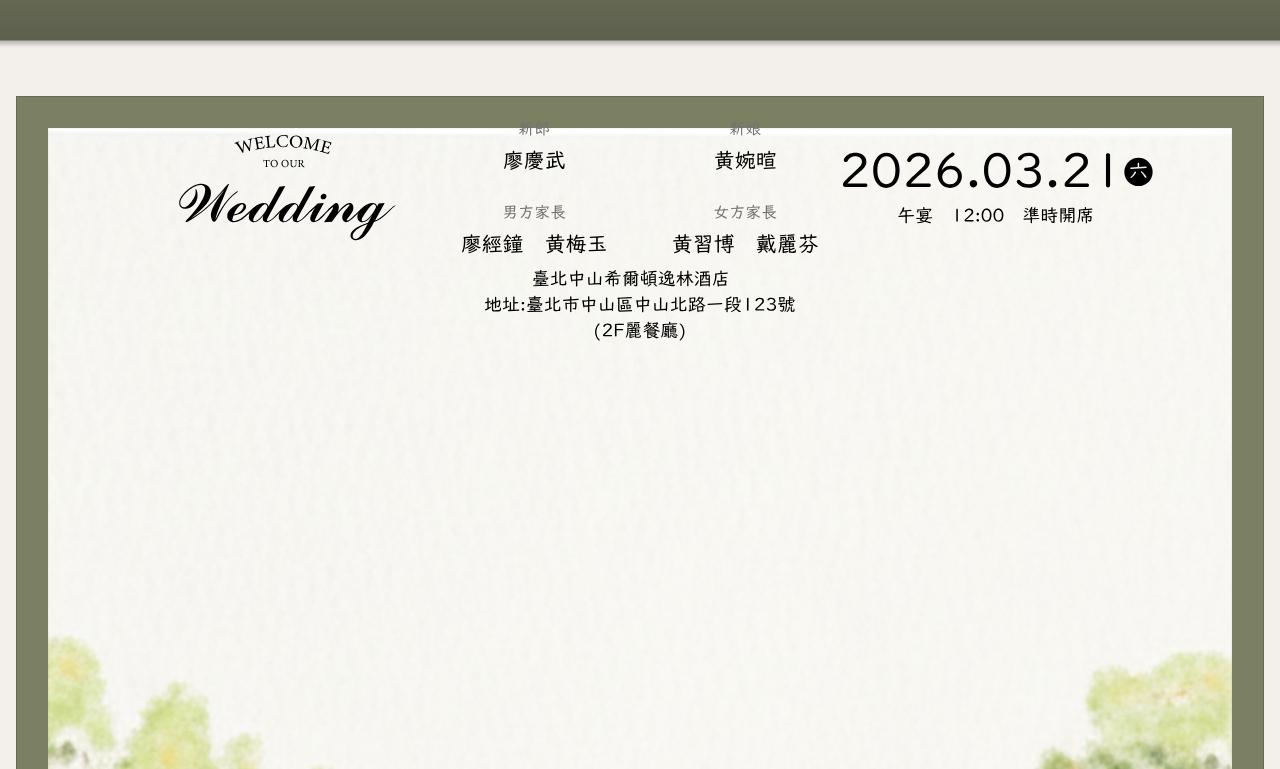
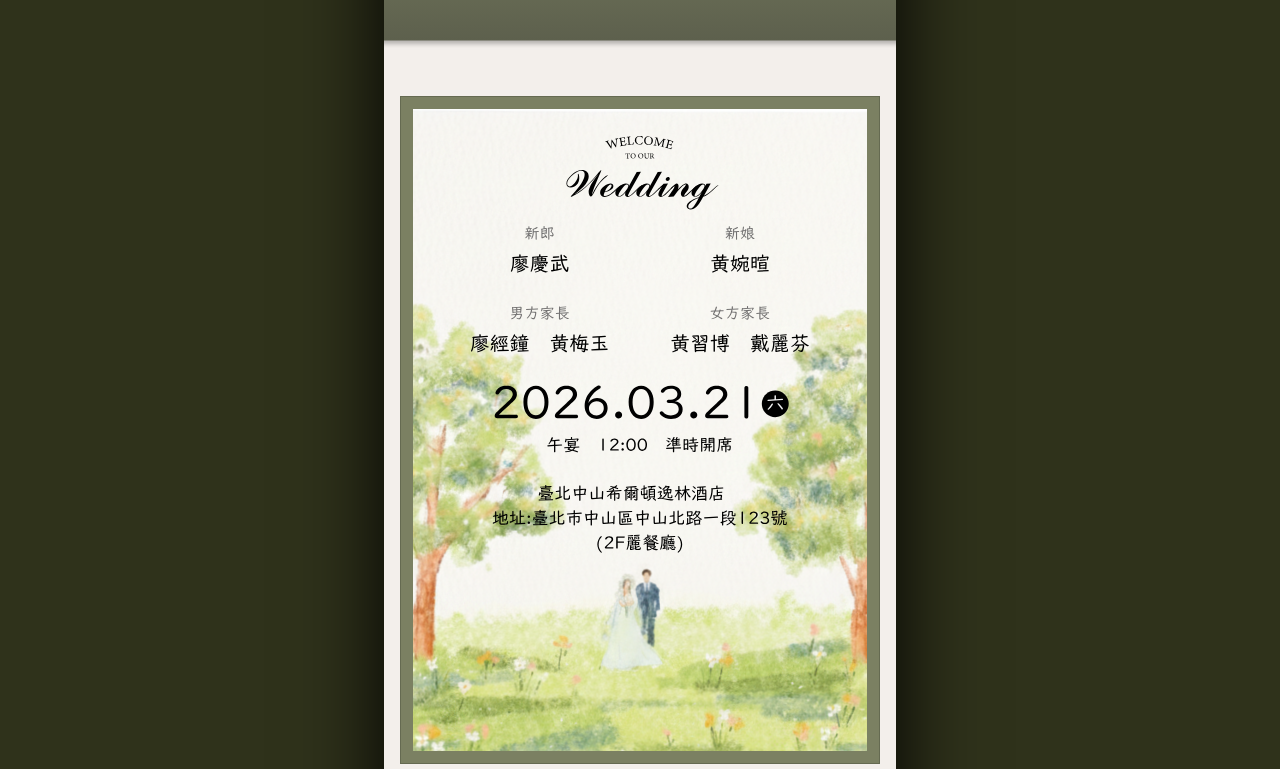
Before and after one commit to nicole0322n/wedding_project, a React (Vite) app: page / in a window 1280 px wide. Shown: the part 591-1360 px from the top of the page. Built offline with nearby package versions, Linux system fonts and the light colour scheme; a web font is replaced by a local one.

Commit message:
feat: 響應式設置

```diff
--- a/index.html
+++ b/index.html
@@ -14,7 +14,7 @@
       property="og:url"
       content="https://nicole0322n.github.io/wedding_project/"
     />
-    <meta property="og:title" content="慶武＆婉暄 電子喜帖" />
+    <meta property="og:title" content="〖慶武＆婉暄〗電子喜帖" />
     <meta
       property="og:description"
       content="誠摯邀請您參加我們的婚禮，見證幸福時刻。"
--- a/src/App.jsx
+++ b/src/App.jsx
@@ -21,6 +21,7 @@ function App() {
   }, []);
   return (
     <>
+      <div className="outline-width">
         <Envelopes />
         <Letters />
         <TrafficInfo />
@@ -28,6 +29,7 @@ function App() {
         <Seat />
         <FoodMenu />
         <Footer />
+      </div>
     </>
   );
 }
--- a/src/components/Letters.jsx
+++ b/src/components/Letters.jsx
@@ -6,7 +6,7 @@ function Letters() {
         className="card-img"
         alt="LettersImage"
       />
-      <div className="card-img-overlay text-center">
+      <div className="card-img-overlay text-center letter-word">
         <img
           src="./image/Letter-title.svg"
           className="my-2"
--- a/src/index.css
+++ b/src/index.css
@@ -16,3 +16,24 @@ body {
 .card-words {
   max-width: 76%;
 }
+
+@media (min-width: 768px) {
+  body {
+    background-color: #2f321b;
+  }
+  .outline-width {
+    width: 40%;
+    margin: auto;
+    background-color: #f3efeb;
+    box-shadow: 0px 0px 80px black;
+  }
+
+  .letter-word {
+    margin-top: 10px;
+    display: flex;
+    flex-direction: column;
+    justify-content: center;
+    align-items: center;
+    height: 70%;
+  }
+}
```
Lines whose indentation alone changed are shown as unchanged.
